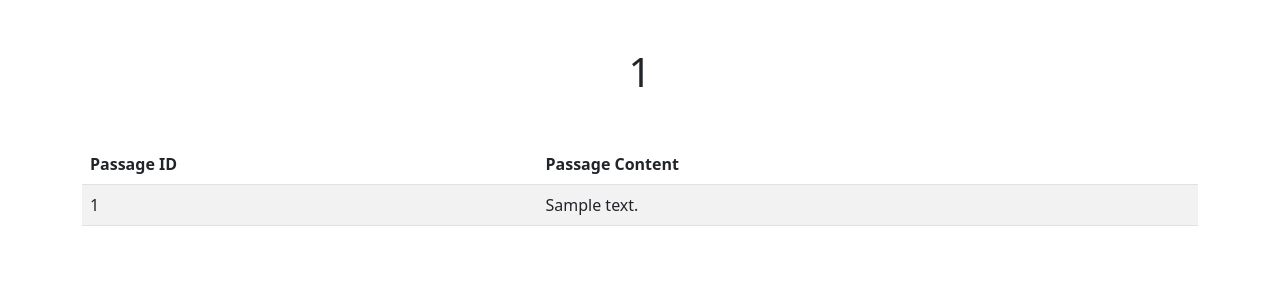
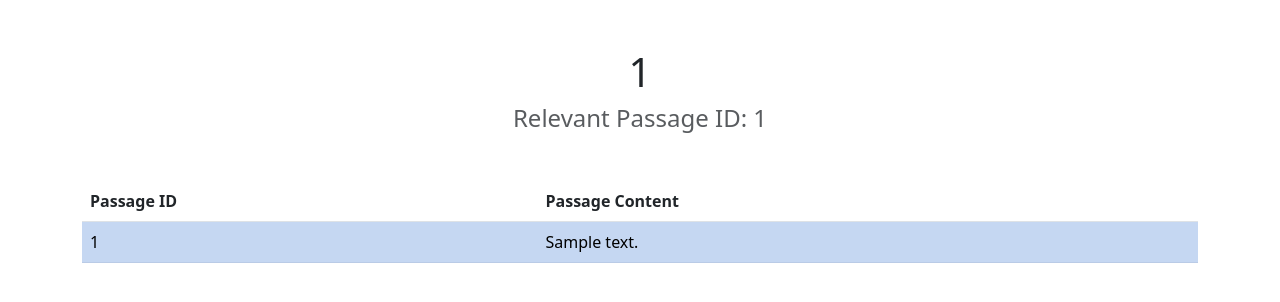
Before and after one commit to Chuenpoly/passage-based-search-engine, a Flask app: template templates/document.html in a window 1280 px wide. Shown: the top 302 px of the page. Run offline with Flask 3, Linux system fonts and the light colour scheme; the template is opened without the code that fills it: most values are stand-ins (such as "Sample title", 1, 10 or a date in 2020).

Commit message:
add relevant id & highlight

```diff
--- a/app.py
+++ b/app.py
@@ -69,14 +69,16 @@ def index():
 
     return render_template('index.html')
 
-@app.route('/document/<document_id>')
-def document_page(document_id):
+# when the user clicks on a document, the following route is called
+@app.route('/document/<document_id>/<passage_id>')
+def document_page(document_id, passage_id):
     document_data = get_document(document_id)
     if document_data is None:
         return 'Document not found'
 
-    return render_template('document.html', document=document_data, document_id=document_id)
+    return render_template('document.html', document=document_data, document_id=document_id, passage_id=passage_id)
 
+# function to retrieve the document from the jsonl file
 def get_document(document_id):
     passages = []
     with jsonlines.open('collection/processing/jsonl_file/webap_docid_content.jsonl') as reader:
--- a/templates/document.html
+++ b/templates/document.html
@@ -15,6 +15,7 @@
 <body>
     <div class="container">
         <h1 class="mt-5 d-flex justify-content-center">{{ document_id }}</h1>
+        <h4 class="text-muted text-center">Relevant Passage ID: {{ passage_id }}</h4>
 
         <table class="table table-striped mt-5">
             <thead>
@@ -25,7 +26,7 @@
             </thead>
             <tbody>
                 {% for passage in document %}
-                <tr>
+                <tr {% if passage.id == passage_id %}class="table-primary"{% endif %}>
                     <td>{{ passage.id }}</td>
                     <td>{{ passage.text }}</td>
                 </tr>
--- a/templates/index.html
+++ b/templates/index.html
@@ -55,7 +55,7 @@
                                 {% set columns = result.strip().split(' ') %}
                                 <td class="text-center">{{ columns[0] }}</td>
                                 <td class="text-center">
-                                    <a href="/document/{{ columns[1] }}">{{ columns[1] }}</a>
+                                    <a href="/document/{{ columns[1] }}/{{ columns[3] }}">{{ columns[1] }}</a>
                                 </td>
                                 <td class="text-center">{{ columns[2] }}</td>
                                 <td class="text-center">{{ columns[3] }}</td>
```
